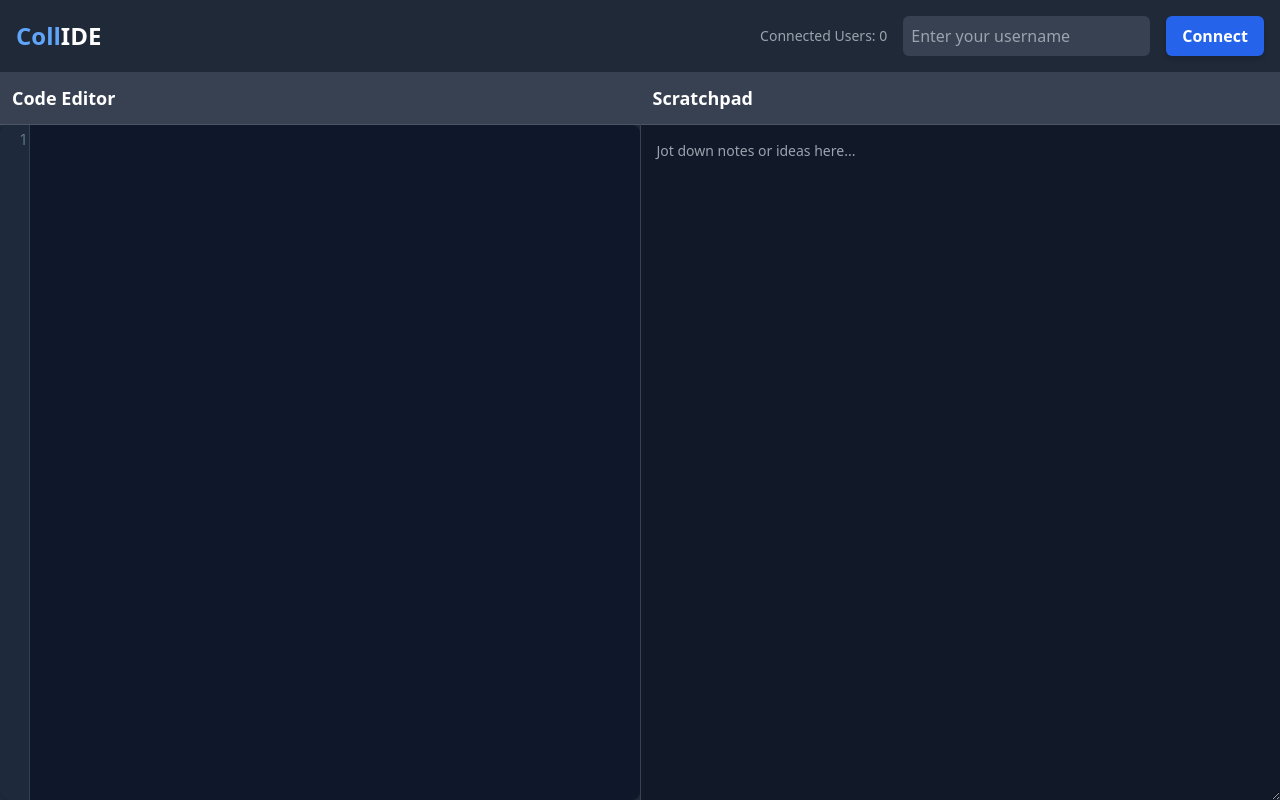
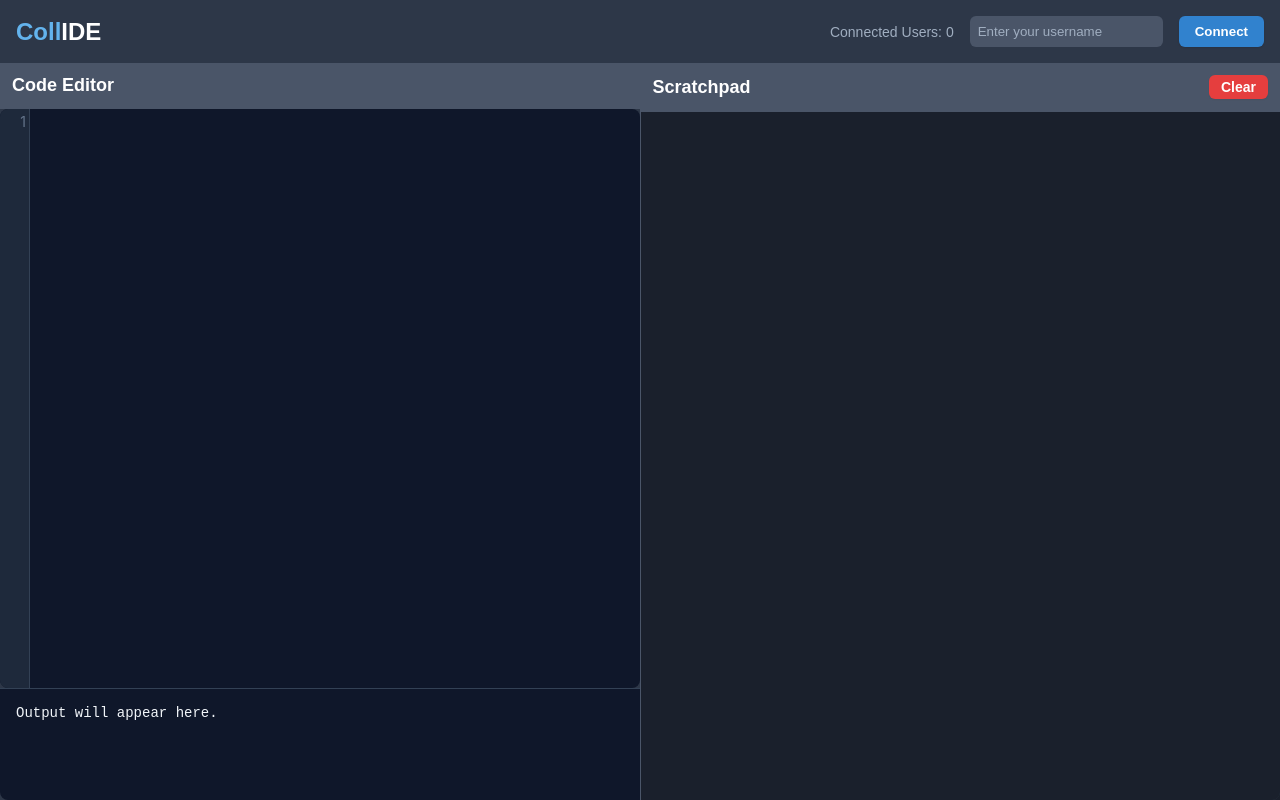
Before and after one commit to TheArkhamBat/CollIDE, a website: page public/index.html in a window 1280 px wide. Drawn offline with nearby package versions, Linux system fonts and the light colour scheme; no server answers.

Commit message:
CSS , Scartchboard , Output window added

```diff
--- a/public/index.html
+++ b/public/index.html
@@ -10,109 +10,35 @@
     <script src="https://cdnjs.cloudflare.com/ajax/libs/codemirror/5.65.15/mode/javascript/javascript.min.js"></script>
     <!-- Dark theme for CodeMirror -->
     <link rel="stylesheet" href="https://cdnjs.cloudflare.com/ajax/libs/codemirror/5.65.15/theme/material.min.css">
-    <!-- import tailwind -->
-    <script src="https://cdn.tailwindcss.com"></script>
 
-    <style>
-        textarea {
-            resize: none;
-            font-family: 'Inter', monospace;
-        }
-        html, body {
-            height: 100%;
-            margin: 0;
-            overflow: hidden;
-        }
-        /* Core CodeMirror container */
-        .CodeMirror {
-            background-color: #0f172a; /* Tailwind's bg-gray-900 */
-            color: #f1f5f9;            /* Tailwind's text-slate-100 */
-            font-family: 'Fira Code', 'Inter', monospace;
-            font-size: 0.875rem;       /* Tailwind's text-sm */
-            height: 100% !important;
-            border-radius: 0.5rem;
-        }
-
-        /* Scrollbar inside the editor */
-        .CodeMirror-scroll {
-            overflow: auto;
-        }
-
-        /* Line number gutter */
-        .CodeMirror-gutters {
-            background-color: #1e293b; /* bg-gray-800 */
-            color: #94a3b8;            /* text-slate-400 */
-            border-right: 1px solid #334155; /* border-gray-700 */
-        }
-
-        .CodeMirror-linenumber {
-            color: #64748b; /* text-slate-500 */
-        }
-
-        /* Selection */
-        .CodeMirror-selected {
-            background-color: rgba(59, 130, 246, 0.25); /* blue-500 with opacity */
-        }
-
-        /* Matching brackets */
-        .CodeMirror-matchingbracket {
-            color: #facc15;       /* yellow-400 */
-            font-weight: bold;
-            background-color: rgba(250, 204, 21, 0.1); /* translucent yellow */
-        }
-
-        /* Cursor */
-        .CodeMirror-cursor {
-            border-left: 2px solid #38bdf8; /* cyan-400 */
-        }
-
-        /* Line highlight (optional) */
-        .CodeMirror-activeline-background {
-            background: rgba(255, 255, 255, 0.05); /* soft highlight */
-        }
-
-        /* Autocomplete popup (if using hints addon) */
-        .CodeMirror-hints {
-            background-color: #1e293b;
-            color: #f1f5f9;
-            border: 1px solid #334155;
-            font-family: 'Fira Code', monospace;
-            font-size: 0.875rem;
-        }
-
-        .CodeMirror-hint-active {
-            background-color: #334155;
-        }
-    </style>
+    <link rel="stylesheet" href="style.css">
 
 </head>
-<body class="font-sans bg-gray-900 text-gray-100 flex flex-col h-screen">
-    <header class="bg-gray-800 p-4 shadow-md flex justify-between items-center">
-        <div class="text-2xl font-bold">
-            <span class="text-blue-400">Coll</span><span class="text-white">IDE</span>
+<body>
+    <header>
+        <div>
+            <span>Coll</span><span>IDE</span>
         </div>
-        <div class="flex items-center space-x-4">
-            <span class="text-sm text-gray-400">Connected Users: <span id="user-count">0</span></span>
-            <input type="text" id="username-input" placeholder="Enter your username"
-                   class="p-2 rounded-md bg-gray-700 text-white placeholder-gray-400 focus:outline-none focus:ring-2 focus:ring-blue-500">
-            <button id="connectc-button"
-                    class="bg-blue-600 hover:bg-blue-700 text-white font-semibold py-2 px-4 rounded-md shadow-md transition duration-300 ease-in-out">
+        <div>
+            <span>Connected Users: <span id="user-count">0</span></span>
+            <input type="text" id="username-input" placeholder="Enter your username">
+            <button id="connectc-button">
                 Connect
             </button>
         </div>
     </header>
-    <main class="flex flex-1 overflow-hidden">
-        <div class="flex-1 flex flex-col bg-gray-800 border-r border-gray-700">
-            <div class="p-3 bg-gray-700 text-white text-lg font-semibold border-b border-gray-600">Code Editor</div>
-            <textarea id="codespace"
-                      class="flex-1 p-4 bg-gray-900 text-white text-sm outline-none focus:ring-0 rounded-bl-lg"
-                      placeholder="Start coding here..."></textarea>
+    <main>
+        <div class="codespace-section">
+            <div class="section-header">Code Editor</div>
+            <textarea id="codespace" placeholder="Start coding here..."></textarea>
+            <div id="output-box">Output will appear here.</div>
         </div>
-        <div class="flex-1 flex flex-col bg-gray-800">
-            <div class="p-3 bg-gray-700 text-white text-lg font-semibold border-b border-gray-600">Scratchpad</div>
-            <textarea id="scratchpad"
-                      class="flex-1 p-4 bg-gray-900 text-white text-sm outline-none focus:ring-0 rounded-br-lg"
-                      placeholder="Jot down notes or ideas here..."></textarea>
+        <div class="drawing-board-section">
+            <div class="section-header">
+                <span>Scratchpad</span>
+                <button id="clear-board-button">Clear</button>
+            </div>
+            <canvas id="drawing-board"></canvas>
         </div>
     </main>
     <!-- Load the socket.io client script from the server -->
--- /dev/null
+++ b/public/style.css
@@ -0,0 +1,202 @@
+html, body {
+    height: 100%;
+    margin: 0;
+    font-family: sans-serif;
+    background-color: #1a202c;
+    color: #e2e8f0;
+    display: flex;
+    flex-direction: column;
+    overflow: hidden;
+}
+
+header {
+    background-color: #2d3748;
+    padding: 1rem;
+    box-shadow: 0 2px 4px rgba(0, 0, 0, 0.2);
+    display: flex;
+    justify-content: space-between;
+    align-items: center;
+}
+header div:first-child span:first-child {
+    font-size: 1.5rem;
+    font-weight: bold;
+    color: #63b3ed;
+}
+header div:first-child span:last-child {
+    font-size: 1.5rem;
+    font-weight: bold;
+    color: white;
+}
+header div:last-child {
+    display: flex;
+    align-items: center;
+    gap: 1rem;
+}
+header div:last-child span {
+    font-size: 0.875rem;
+    color: #a0aec0;
+}
+header input {
+    padding: 0.5rem;
+    border-radius: 0.375rem;
+    background-color: #4a5568;
+    color: white;
+    border: none;
+    outline: none;
+}
+header input::placeholder {
+    color: #a0aec0;
+}
+header input:focus {
+    box-shadow: 0 0 0 2px #4299e1;
+}
+header button {
+    background-color: #3182ce;
+    color: white;
+    font-weight: 600;
+    padding: 0.5rem 1rem;
+    border-radius: 0.375rem;
+    box-shadow: 0 1px 2px rgba(0, 0, 0, 0.1);
+    transition: background-color 0.3s ease-in-out;
+    border: none;
+    cursor: pointer;
+}
+header button:hover {
+    background-color: #2b6cb0;
+}
+
+main {
+    flex: 1;
+    display: flex;
+    overflow: hidden;
+}
+
+main > div {
+    flex: 1;
+    display: flex;
+    flex-direction: column;
+    background-color: #2d3748;
+}
+main > div:first-child {
+    border-right: 1px solid #4a5568;
+}
+
+main > div > div:first-child {
+    padding: 0.75rem;
+    background-color: #4a5568;
+    color: white;
+    font-size: 1.125rem;
+    font-weight: 600;
+    border-bottom: 1px solid #4a5568;
+    display: flex;
+    justify-content: space-between;
+    align-items: center;
+}
+
+textarea {
+    flex: 1;
+    padding: 1rem;
+    background-color: #1a202c;
+    color: white;
+    font-size: 0.875rem;
+    outline: none;
+    border: none;
+    resize: none;
+    font-family: 'Inter', monospace;
+}
+
+main > div:first-child textarea {
+    border-bottom-left-radius: 0.5rem;
+}
+
+main > div:last-child {
+    border-bottom-right-radius: 0.5rem;
+}
+
+#drawing-board {
+    flex: 1;
+    background-color: #1a202c;
+    cursor: crosshair;
+    border-bottom-right-radius: 0.5rem;
+}
+
+#clear-board-button {
+    background-color: #e53e3e;
+    color: white;
+    font-size: 0.875rem;
+    font-weight: 600;
+    padding: 0.25rem 0.75rem;
+    border-radius: 0.375rem;
+    box-shadow: 0 1px 2px rgba(0, 0, 0, 0.05);
+    transition: background-color 0.3s ease-in-out;
+    border: none;
+    cursor: pointer;
+}
+#clear-board-button:hover {
+    background-color: #c53030;
+}
+
+#output-box {
+    height: 100px;
+    background-color: #0f172a;
+    color: #f1f5f9;
+    padding: 1rem;
+    font-family: monospace;
+    font-size: 0.875rem;
+    overflow: auto;
+    border-top: 1px solid #334155;
+    border-bottom-left-radius: 0.5rem;
+}
+
+.CodeMirror {
+    background-color: #0f172a;
+    color: #f1f5f9;
+    font-family: 'Fira Code', 'Inter', monospace;
+    font-size: 0.875rem;
+    height: 100% !important;
+    border-radius: 0.5rem;
+}
+
+.CodeMirror-scroll {
+    overflow: auto;
+}
+
+.CodeMirror-gutters {
+    background-color: #1e293b;
+    color: #94a3b8;
+    border-right: 1px solid #334155;
+}
+
+.CodeMirror-linenumber {
+    color: #64748b;
+}
+
+.CodeMirror-selected {
+    background-color: rgba(59, 130, 246, 0.25);
+}
+
+.CodeMirror-matchingbracket {
+    color: #facc15;
+    font-weight: bold;
+    background-color: rgba(250, 204, 21, 0.1);
+}
+
+.CodeMirror-cursor {
+    border-left: 2px solid #38bdf8;
+}
+
+.CodeMirror-activeline-background {
+    background: rgba(255, 255, 255, 0.05);
+}
+
+.CodeMirror-hints {
+    background-color: #1e293b;
+    color: #f1f5f9;
+    border: 1px solid #334155;
+    font-family: 'Fira Code', monospace;
+    font-size: 0.875rem;
+}
+
+.CodeMirror-hint-active {
+    background-color: #334155;
+}
```
